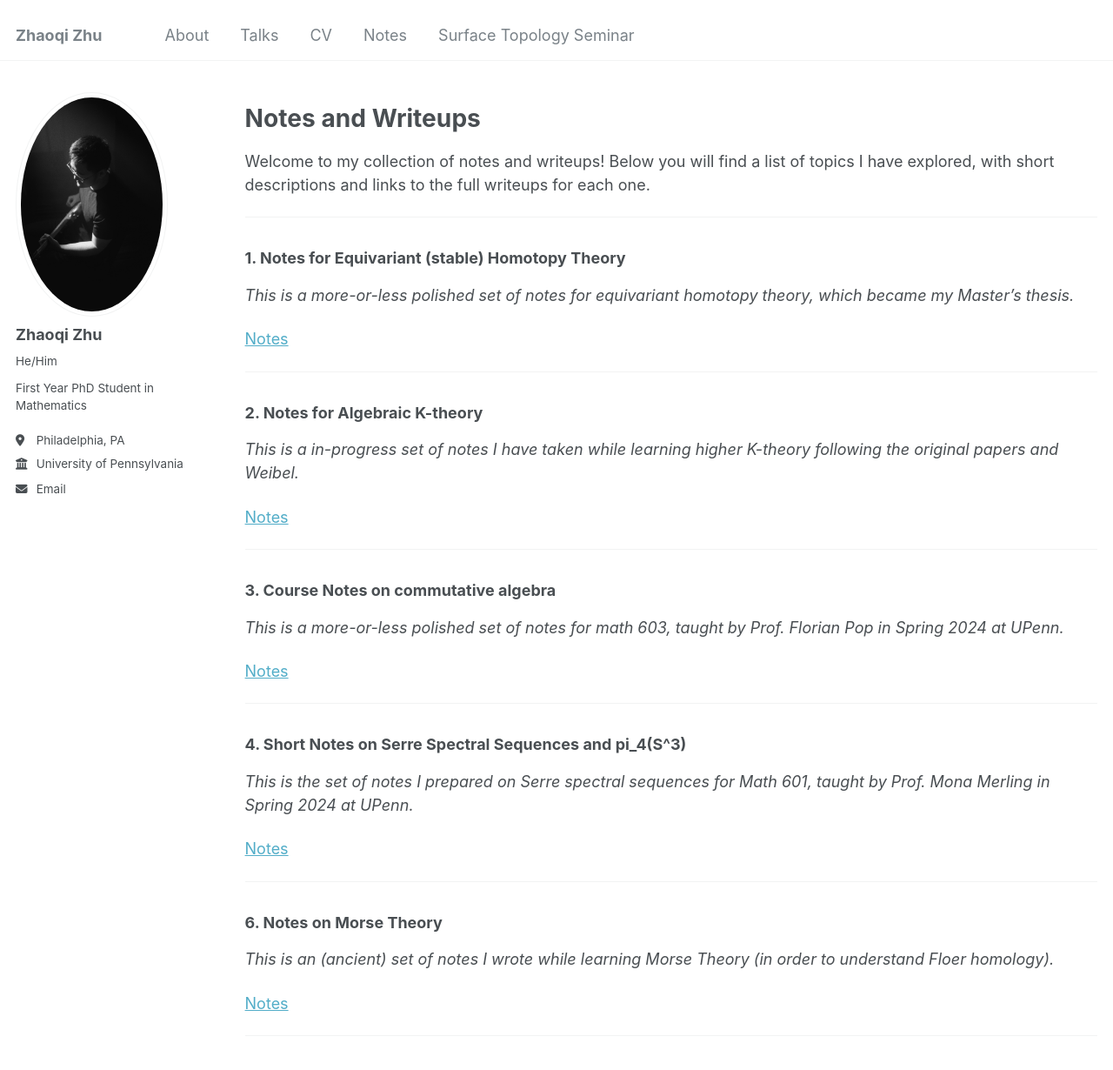
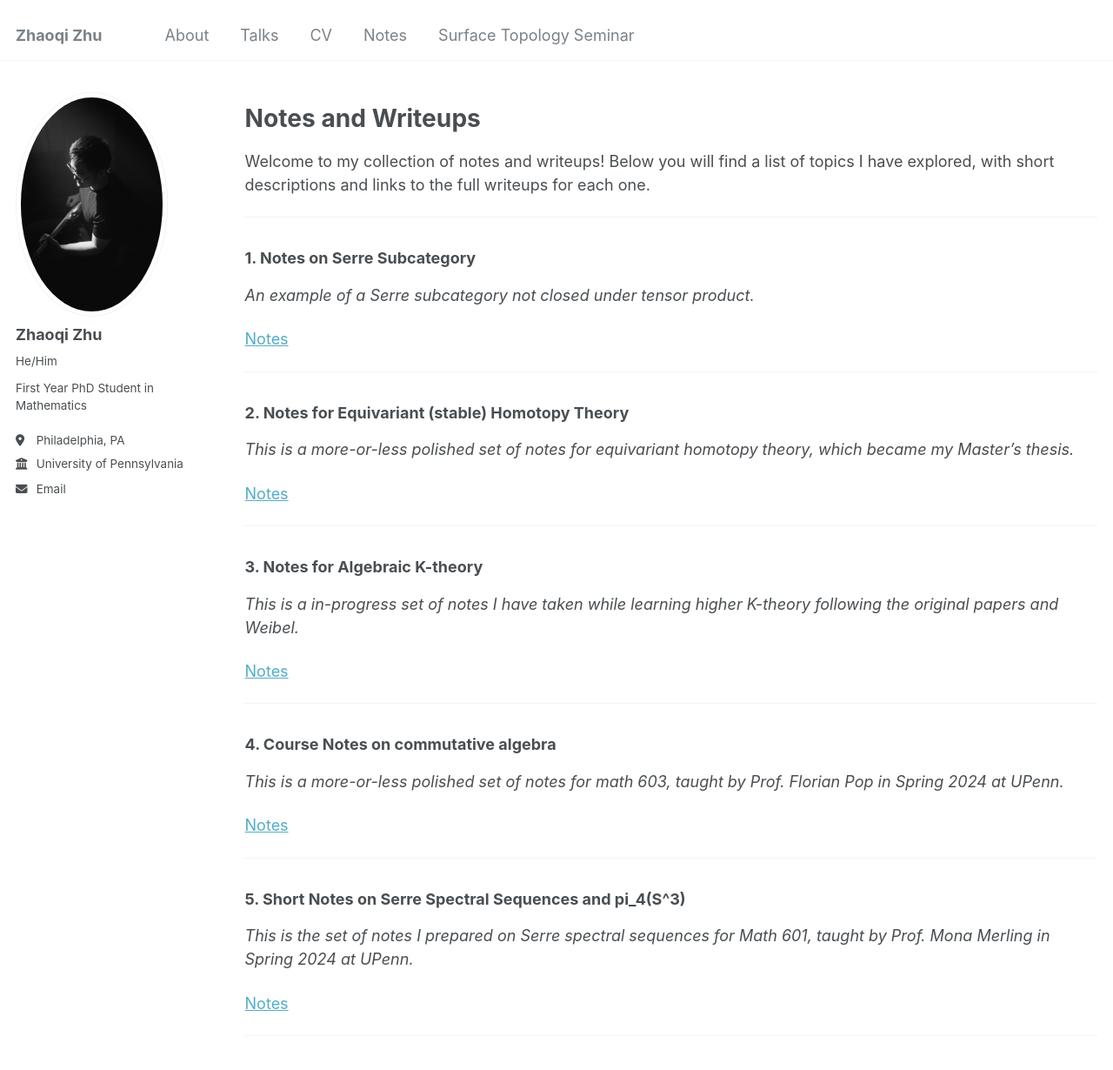
Before and after one commit to davidzzz0331/davidzzz0331.github.io, a Jekyll site: the page built from _pages/Notes.md, in a window 1280 px wide and 1400 px high. Shown: the top 1230 px of the window at 87% size. Built offline with Jekyll 4.4.1, drawn with Linux system fonts in a browser that asks for light colours.

Commit message:
New note on Serre subcategory

```diff
--- a/_pages/Notes.md
+++ b/_pages/Notes.md
@@ -13,7 +13,19 @@ Welcome to my collection of notes and writeups! Below you will find a list of to
 ---
 
 
-### 1. **Notes for Equivariant (stable) Homotopy Theory**
+
+
+### 1. **Notes on Serre Subcategory**
+
+*An example of a Serre subcategory not closed under tensor product.*
+
+[Notes](/assets/pdf/Serre Subcategory.pdf)
+
+---
+
+
+
+### 2. **Notes for Equivariant (stable) Homotopy Theory**
 
 *This is a more-or-less polished set of notes for equivariant homotopy theory, which became my Master's thesis.*
 
@@ -37,18 +49,10 @@ Welcome to my collection of notes and writeups! Below you will find a list of to
 
 ---
 
-### 4. **Short Notes on Serre Spectral Sequences and pi_4(S^3)**
+### 5. **Short Notes on Serre Spectral Sequences and pi_4(S^3)**
 
 *This is the set of notes I prepared on Serre spectral sequences for Math 601, taught by Prof. Mona Merling in Spring 2024 at UPenn.*
 
 [Notes](/assets/pdf/How to compute Pi_4(S^3).pdf)
 
 ---
-
-### 6. **Notes on Morse Theory**
-
-*This is an (ancient) set of notes I wrote while learning Morse Theory (in order to understand Floer homology).*
-
-[Notes](/assets/pdf/Morse_Theory.pdf)
-
----
```
Also changed, not shown: other parts of _pages/Notes.md (+2 -2 lines), 1 other file.
